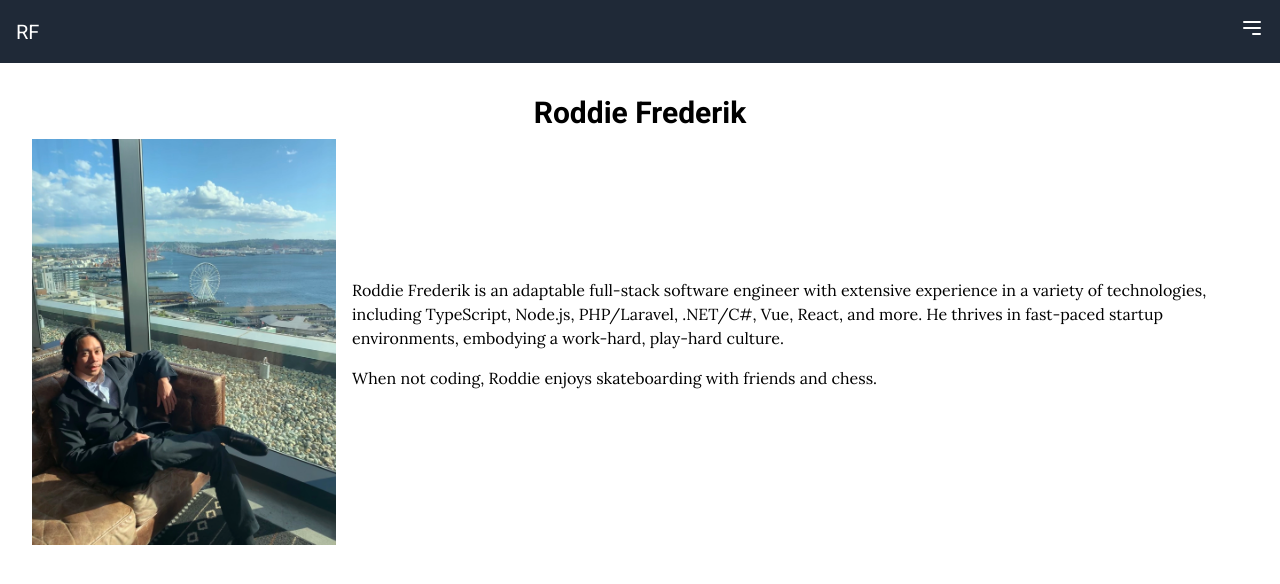
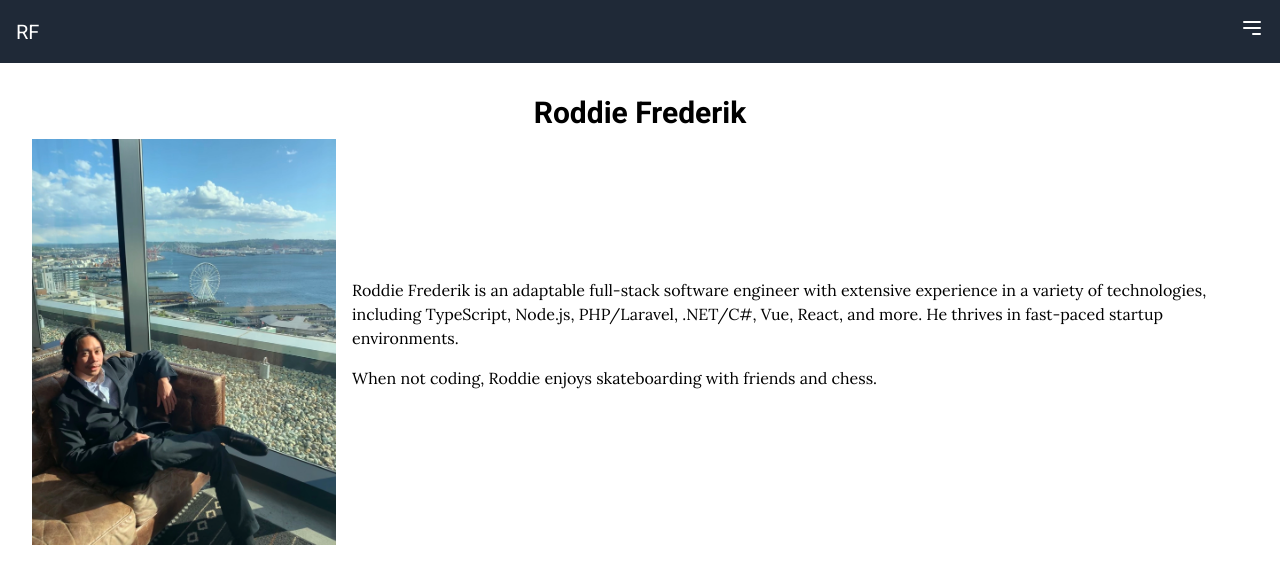
Before and after one commit to rfrederik/roddie-frederik-web, a React (Create React App) app: page /about in a window 1280 px wide. Shown: the top 584 px of the page. Built offline with nearby package versions, Linux system fonts and the light colour scheme.

Commit message:
edit info

```diff
--- a/src/pages/About.tsx
+++ b/src/pages/About.tsx
@@ -11,7 +11,7 @@ const About: React.FC = () => {
         </div>
         <div className="md:w-3/4 md:pl-4">
           <p className="mb-4">
-            Roddie Frederik is an adaptable full-stack software engineer with extensive experience in a variety of technologies, including TypeScript, Node.js, PHP/Laravel, .NET/C#, Vue, React, and more. He thrives in fast-paced startup environments, embodying a work-hard, play-hard culture.
+            Roddie Frederik is an adaptable full-stack software engineer with extensive experience in a variety of technologies, including TypeScript, Node.js, PHP/Laravel, .NET/C#, Vue, React, and more. He thrives in fast-paced startup environments.
           </p>
           <p className="mb-4">
             When not coding, Roddie enjoys skateboarding with friends and chess.
```
